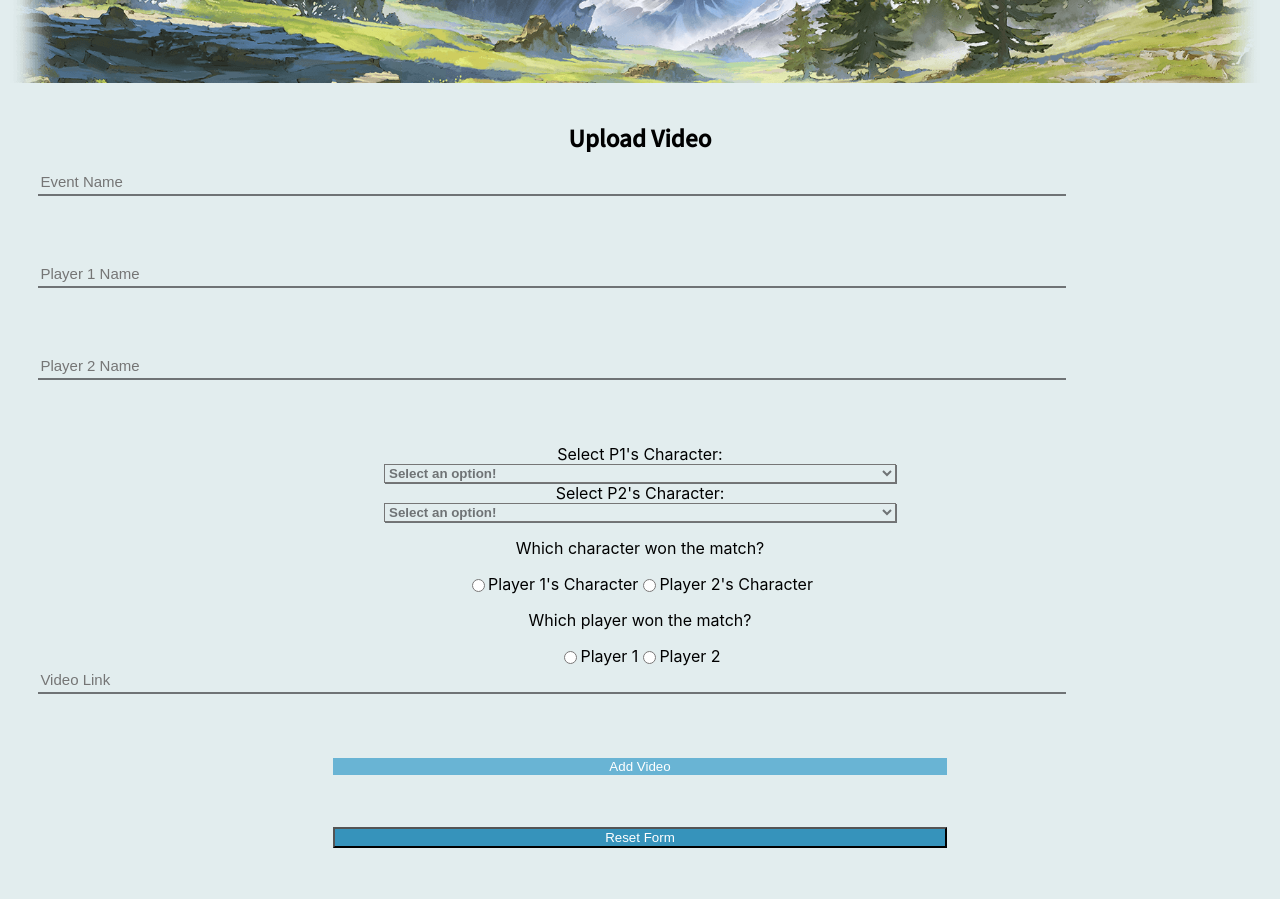
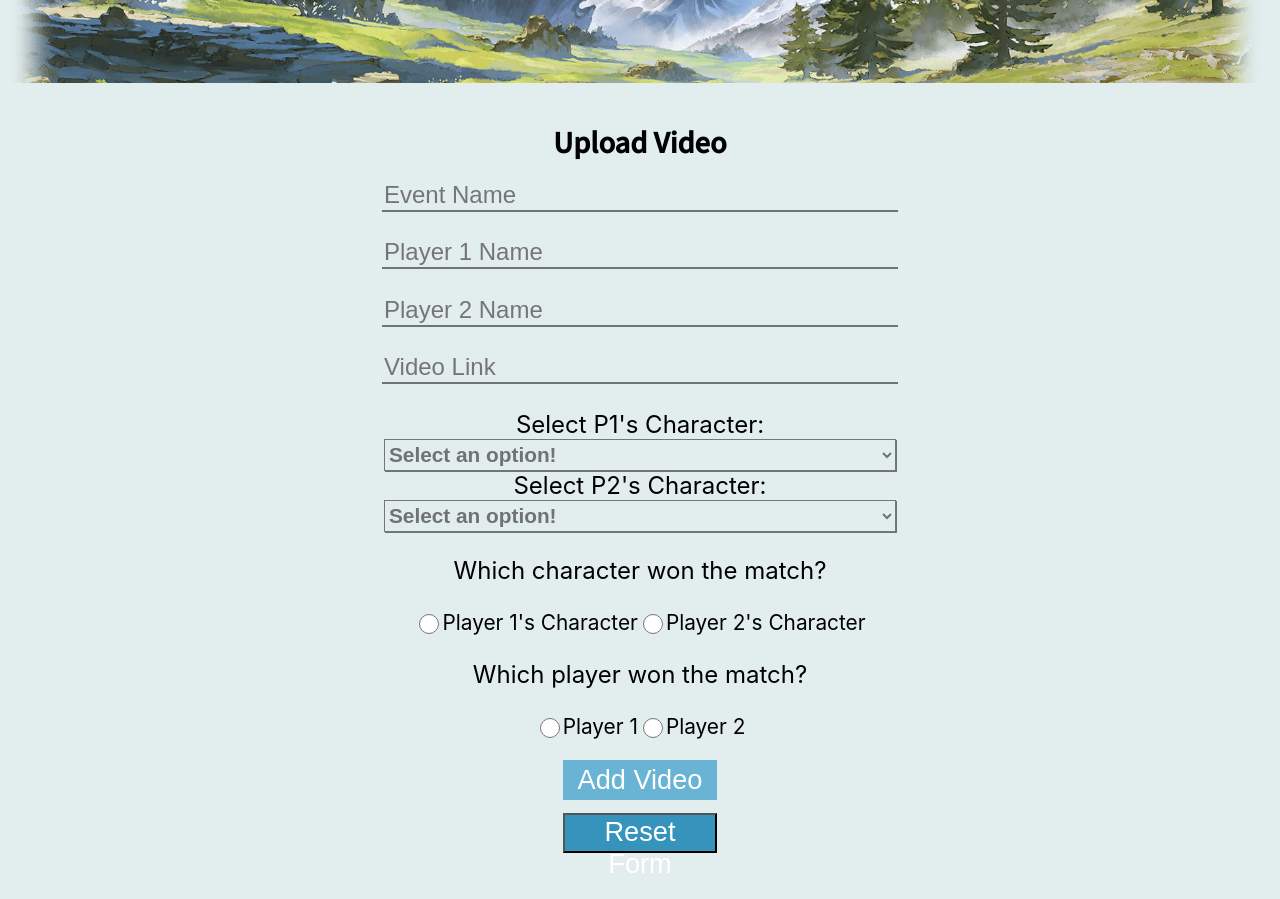
Before and after one commit to moontracer/SkyboundArts, a React (Create React App) app: page /add in a window 1280 px wide. Shown: the part 180-1079 px from the top of the page. Built offline with nearby package versions, Linux system fonts and the light colour scheme.

Commit message:
fixed desktop search and add pages, need help componentt

```diff
--- a/src/AddVideo.js
+++ b/src/AddVideo.js
@@ -90,6 +90,7 @@ class AddVideo extends React.Component {
                 <input className="formInput" type="text" value={this.state.eventName} name="eventName" placeholder="Event Name" onChange={this.handleChange} />
                 <input className="formInput" type="text" value={this.state.p1Player} name="p1Player" placeholder="Player 1 Name" onChange={this.handleChange} />
                 <input className="formInput" type="text" value={this.state.p2Player} name="p2Player" onChange={this.handleChange} placeholder="Player 2 Name" />
+                <input type="text" className="formInput" placeholder="Video Link" name="videoLink" value={this.state.videoLink} onChange={this.handleChange} />
                 <label className="addLabels" htmlFor="P1Character">Select P1's Character:</label>
                 <select className="addSelect" name="p1Character" id="P1Character" onChange={this.handleChange} value={this.state.p1Character}>
                     <option>Select an option!</option>
@@ -127,9 +128,9 @@ class AddVideo extends React.Component {
                     <option value={this.state.p2Character}>Player 2's Character</option>
                 </select> */}
                 <div className="formRadioContainer">
-                <input type="radio" id="p1Character" name="winnerCharacter" value={this.state.p1Character} onClick={this.handleChange} />
+                <input type="radio" id="p1Character" name="winnerCharacter" className="formRadio" value={this.state.p1Character} onClick={this.handleChange} />
                 <label htmlFor="p1Character">Player 1's Character</label>
-                <input type="radio" id="p2Character" name="winnerCharacter" value={this.state.p2Character} onClick={this.handleChange} />
+                <input type="radio" id="p2Character" name="winnerCharacter" className="formRadio" value={this.state.p2Character} onClick={this.handleChange} />
                 <label htmlFor="p2Character">Player 2's Character</label>
                 </div>
                 <p className="addLabels">Which player won the match?</p>
@@ -139,12 +140,14 @@ class AddVideo extends React.Component {
                     <option value={this.state.p2Player}>Player 2</option>
                 </select> */}
                 <div className="formRadioContainer">
-                <input type="radio" id="p1Player" name="winnerPlayer" value={this.state.p1Player} onClick={this.handleChange} />
+                <input type="radio" id="p1Player" name="winnerPlayer" className="formRadio" value={this.state.p1Player} onClick={this.handleChange} />
                 <label htmlFor="p1Player">Player 1</label>
-                <input type="radio" id="p2Player" name="winnerPlayer" value={this.state.p2Player} onClick={this.handleChange} />
+                <input type="radio" id="p2Player" name="winnerPlayer" className="formRadio" value={this.state.p2Player} onClick={this.handleChange} />
                 <label htmlFor="p2Player">Player 2</label>
                 </div>
-                <input type="text" className="formInput" placeholder="Video Link" name="videoLink" value={this.state.videoLink} onChange={this.handleChange} />
+                <br />
+                {/* Moving Video Link above */}
+                {/* <input type="text" className="formInput" placeholder="Video Link" name="videoLink" value={this.state.videoLink} onChange={this.handleChange} /> */}
                 <input id="formSubmit" type="submit" value="Add Video" />
                 </form>
                 <button id="formReset"  onClick={this.resetForm}>Reset Form</button>
--- a/src/App.css
+++ b/src/App.css
@@ -253,7 +253,7 @@ nav {
         font-size: 2.5em;
     }
     #showNoResults {
-        margin-right: 0%;
+        margin-right: 2%;
         font-size: 1.9em;
     }
     /* Altering search bar */
@@ -268,6 +268,10 @@ nav {
     /* Realigning event name for desktop */
     #vidEventName {
         margin-left: 25%;
+        font-size: 1.3em;
+    }
+    .vidItem {
+        font-size: 1.4em;
     }
     /* Adjusting click result content for desktop */
     #videoContainer {
@@ -278,6 +282,57 @@ nav {
     }
     #videoContainer .vidItem {
         flex: 1;
+    }
+    .showResults {
+        margin-top: 0%;
+        margin-left: 0%;
+        margin-right: 2%;
+    }
+    .resultData {
+        text-align: center;
+        margin: 0;
+        font-size: 1.7em;
+        padding: 1%;
+    }
+    /* Add Page CSS */
+    #addHeader {
+        font-size: 1.7em;
+    }
+    .addForm {
+        justify-content: center;
+        align-items: center;
+    }
+    .formInput {
+        width: 40%;
+        font-size: 1.5em;
+        height: initial;
+        margin-left: 0%;
+        margin-bottom: 2%;
+    }
+    #formSubmit {
+        width: 12%;
+        height: 5vh;
+        font-size: 1.7em;
+    }
+    #formReset {
+        width: 12%;
+        height: 5vh;
+        margin: 1% auto;
+        font-size: 1.7em;
+    }
+    .addLabels {
+        font-size: 1.5em;
+    }
+    .formRadioContainer {
+        font-size: 1.3em;
+    }
+    .formRadio {
+        width: 1.5em;
+        height: 3vh;
+    }
+    .addSelect {
+        height: 4vh;
+        font-size: 1.3em;
     }
 }
 
@@ -336,4 +391,18 @@ nav {
     Uncertain how to center the search results (not clicked results) look good on mobile. Need to look into closer.
 
     Potential CSS for videoContainer - changing justify-content to center?
+
+
+    TO-DO LIST:
+
+    (All you need to do for desktop view)
+    DONE!!! Fix alignment for search results - clean this up in a bit.
+    DONE!! Fix add page CSS
+    Help component?
+
+    So, let's look into what needs fixing on the add page.
+    On a first glance, we need to fix the following:
+    DONE - Make the length and etc. of Event Name, P1 Name, Video Link and P2 Name the same as the main page Search!
+    DONE - Resize the Add Video and Reset Form buttons
+    DONE - Enlarge the text for the Upload Video
 */
```
